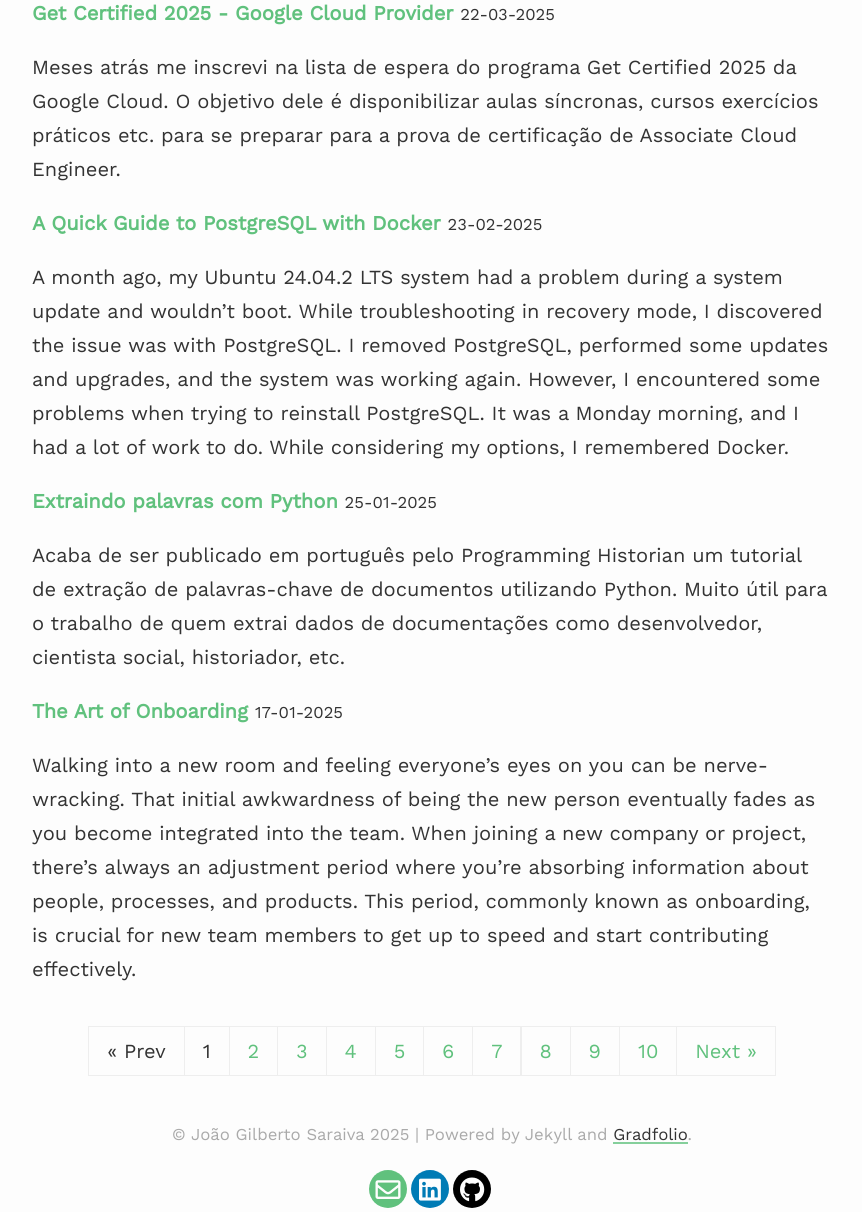
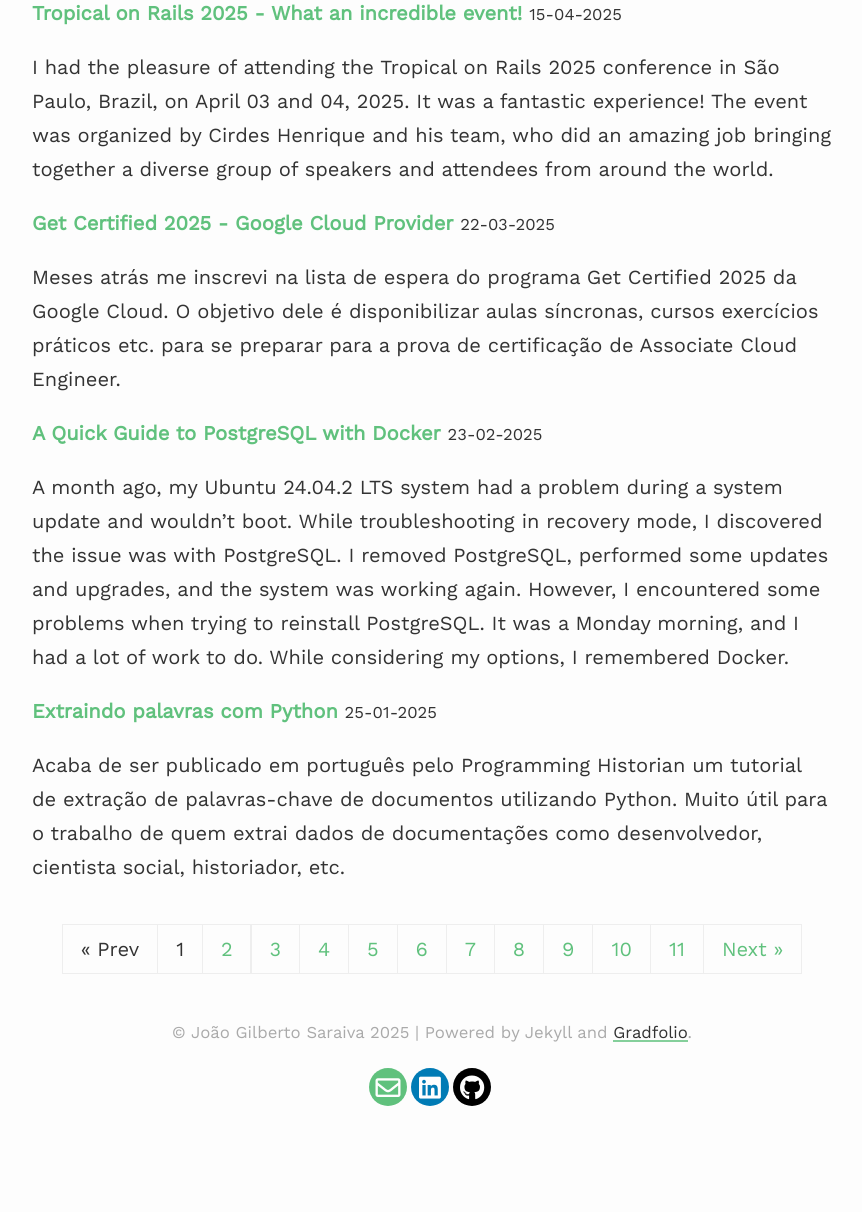
Before and after one commit to 0jonjo/0jonjo.github.io, a Jekyll site: the page built from blog/index.html, in a window 1280 px wide, cut to the strip 342-1554 px from the top of the page. Shown: the whole strip, without its empty margins (208-1070 px from the left). Built offline with Jekyll 4.4.1, drawn with Linux system fonts in a browser that asks for light colours; nearby versions of some CDN libraries; the list of posts is cut into pages by our own code; after the commit the page ends 1452 px from its top, so only the background shows below that.

Commit message:
post tropical rails 2025

```diff
--- /dev/null
+++ b/_posts/2025-04-15-tropical-rails-2025.md
@@ -0,0 +1,22 @@
+---
+layout: post
+title: "Tropical on Rails 2025 - What an incredible event!"
+description: "The Rails community of the World is in São Paulo, Brazil!"
+tags: programming english
+categories: misc
+youtubeId:
+image:
+---
+
+I had the pleasure of attending the [Tropical on Rails 2025](https://tropicalonrails.com/) conference in São Paulo, Brazil, on April 03 and 04, 2025. It was a fantastic experience!
+The event was organized by [Cirdes Henrique](https://www.linkedin.com/in/cirdeshenrique/) and his team, who did an amazing job bringing together a diverse group of speakers and attendees from around the world.
+
+Two full days of keynotes, talks, and in-depth discussions on the key technical and business challenges facing the Ruby on Rails ecosystem and the wider tech industry. Topics included LLM integration, cloud costs and deployment, asynchronous job testing, and more.
+
+Great to connect and learn from experts and major players from Brazil, the USA, Canada, Mexico, Georgia, Spain, and beyond.
+
+Impeccable organization in every detail. Thanks to Cirdes and everyone who made these two days a fantastic experience for networking, learning, and even some enjoyment!
+
+In the next weeks the videos of the talks will be available on the [YouTube channel](https://www.youtube.com/@tropicalonrails) of the event. I highly recommend checking them out!
+
+![image](https://live.staticflickr.com/7374/11406977156_a70fe38d07_b.jpg)
```
Also changed, not shown: _posts/2025-03-22-get-certified.md (+1 -1 lines).
